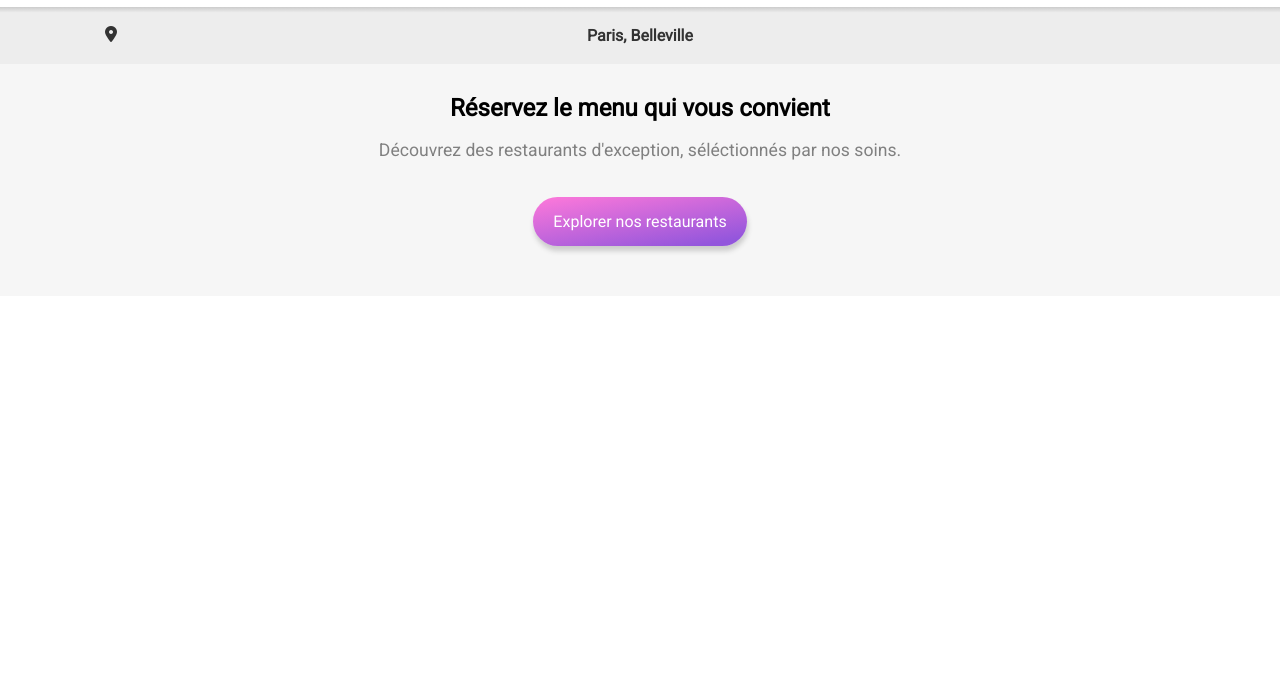
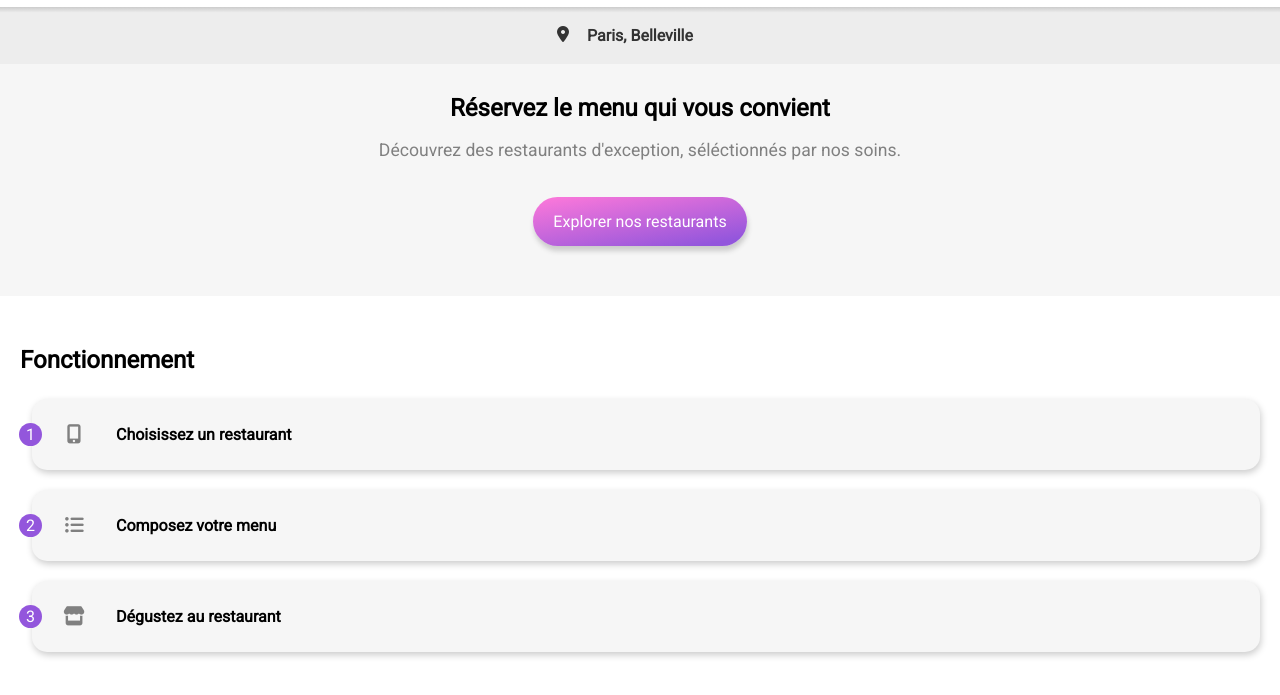
Before and after one commit to Emi-vas/EmilienVaschalde_3_18052021, a plain HTML site: page index.html in a window 1280 px wide. Shown: the part 61-756 px from the top of the page. Drawn offline with Linux system fonts and the light colour scheme; a web font is replaced by a local one.

Commit message:
section fonctionnement

```diff
--- a/index.html
+++ b/index.html
@@ -20,8 +20,9 @@
            <div class="top__localisation">
                  <p><i class="fas fa-map-marker-alt"></i>Paris, Belleville</p>
            </div>
+    </section>
 
-    </section>
+
 
     <main>
         <h2>Réservez le menu qui vous convient</h2>
@@ -29,5 +30,23 @@
         <a class="button-main">Explorer nos restaurants</a>
     </main>
 
+
+
+    <section class="fonctionnement">
+        <h2 class="fonctionnement__titre">Fonctionnement</h2>
+
+        <div class="fonctionnement__bloc">
+            <p class="fonctionnement__bloc__chiffre">1</p><i class="fas fa-mobile-alt fa-fw"></i> <p>Choisissez un restaurant</p>
+        </div>
+
+        <div class="fonctionnement__bloc">
+            <p class="fonctionnement__bloc__chiffre">2</p><i class="fas fa-list-ul fa-fw"></i> <p>Composez votre menu</p>
+        </div>
+
+        <div class="fonctionnement__bloc">
+            <p class="fonctionnement__bloc__chiffre">3</p><i class="fas fa-store fa-fw"></i> <p>Dégustez au restaurant</p>
+        </div>
+    </section>
+
 </body>
 </html>
--- a/main.scss
+++ b/main.scss
@@ -9,17 +9,19 @@
 .top__localisation {
     color: $clr-txt-alt;
     background:  linear-gradient($bg-loc1 0%, $bg-loc2 10%);
-
     font-weight: bold;
 
-    text-align: center;
-    position: relative;
+    @include flex-center;
 
     padding: 3px 0;
 
+    p {
+        position: relative;
+    }
+
     i {
         position: absolute;  /*pour pas qu'il rentre dans le calcul du centrage*/
-        left: 105px;
+        left: -30px;
     }
 }
 
@@ -27,9 +29,8 @@ main {
     padding: 30px 10px;
     text-align: center;
 
-    display: flex;
+    @include flex-center;
     flex-direction: column;
-    align-items: center;
 
     background: $bg-bloc;
 
@@ -48,3 +49,47 @@ main {
     }
 
 }
+
+
+.fonctionnement {
+    @include section;
+
+    &__bloc {
+        @include box;
+        align-items: center;
+        background: $bg-bloc;
+
+        position: relative;
+
+        padding: 10px 0;
+        margin-left: 12px;    /*pour compenser le chiffre*/
+        font-weight: bold;
+
+        i {
+            padding: 0 30px;
+            color: $clr-txt-alt2;
+            font-size: 1.2em;
+
+        }
+
+        &__chiffre {
+            color: white;
+            background: $clr-prim;
+            font-weight: lighter;
+            padding: 2px 7px;
+
+            border-radius: 50%;
+
+            position: absolute;
+            left : -13px;
+        }
+
+        &:hover {
+            background: lighten($color: $clr-prim, $amount: 35);
+
+            i {
+                color: $clr-prim;
+            }
+        }
+    }
+}
--- a/utils/_mixin.scss
+++ b/utils/_mixin.scss
@@ -39,3 +39,31 @@
         z-index: -1;
     }
 }
+
+@mixin flex-center {
+    display: flex;
+    align-items: center;
+    justify-content: center;
+}
+
+@mixin section {
+    padding: 50px $marge;
+    h2 {
+        margin-top : 0;
+        margin-bottom: 25px;
+    }
+
+}
+
+@mixin box {
+    display: flex;
+
+    border-radius: 15px 15px;
+    box-shadow: 1px 3px 7px $bg-loc1;
+    margin : 20px 0;
+}
+
+@mixin marge-titre {
+    margin-top: 50px;
+    margin-bottom: 20px;
+}
--- a/utils/_varialbes.scss
+++ b/utils/_varialbes.scss
@@ -9,6 +9,9 @@ $clr-txt-alt2 : lighten($color: $clr-txt, $amount: 50);
 $bg-bloc : #F6F6F6;
 
 
+$marge : 20px;
+
+
 /*------  Acueil ----*/
 
 $bg-loc1 :  lighten($color: $clr-txt, $amount: 80);
```
Also changed, not shown: style/style.css, 1 other file.
